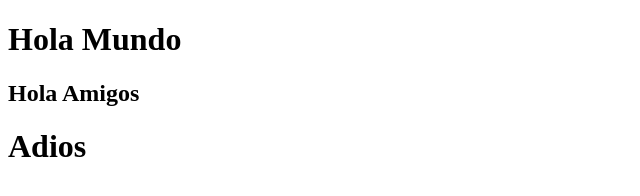
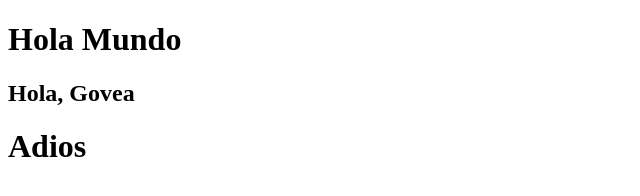
Before and after one commit to Marlen1714/gittest, a plain HTML site: page index.html in a window 1280 px wide. Shown: the full height of the page, 0-640 px from the left. Drawn offline with Linux system fonts and the light colour scheme.

Commit message:
Hola Govea

```diff
--- a/index.html
+++ b/index.html
@@ -7,7 +7,7 @@
 </head>
 <body>
     <h1>Hola Mundo</h1>
-    <h2>Hola Amigos</h2>
+    <h2>Hola, Govea</h2>
     <h1>Adios</h1>
 </body>
 </html>
```
